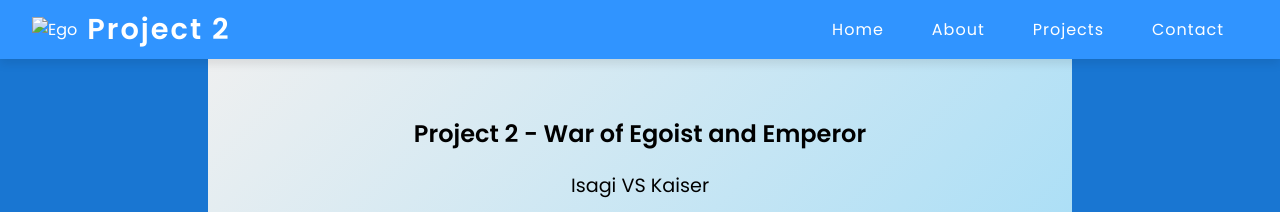
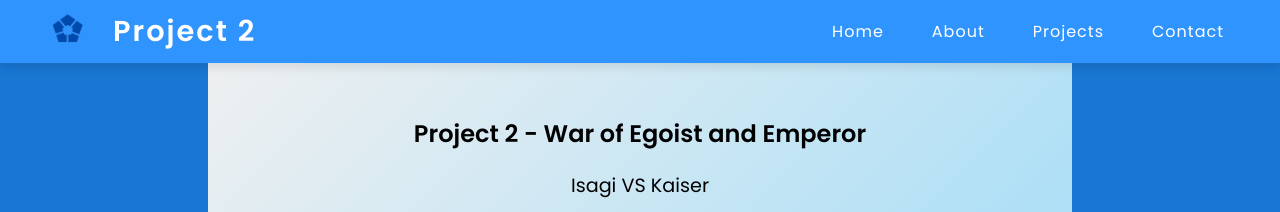
Before and after one commit to teerawit555/WebsiteBluelock, a plain HTML site: page projects2.html in a window 1280 px wide. Shown: the top 212 px of the page. Drawn offline with Linux system fonts and the light colour scheme.

Commit message:
Update projects2.html

```diff
--- a/projects2.html
+++ b/projects2.html
@@ -16,7 +16,7 @@
     <nav class="navbar">
         <div class="logo">
             <a href = 'index.html'>
-                <img src="assets/bluelocklogo-removebg-preview.png"
+                <img src="bluelocklogo-removebg-preview.png"
                 alt="Ego">
             </a>
             <span>Project 2</span>
```
